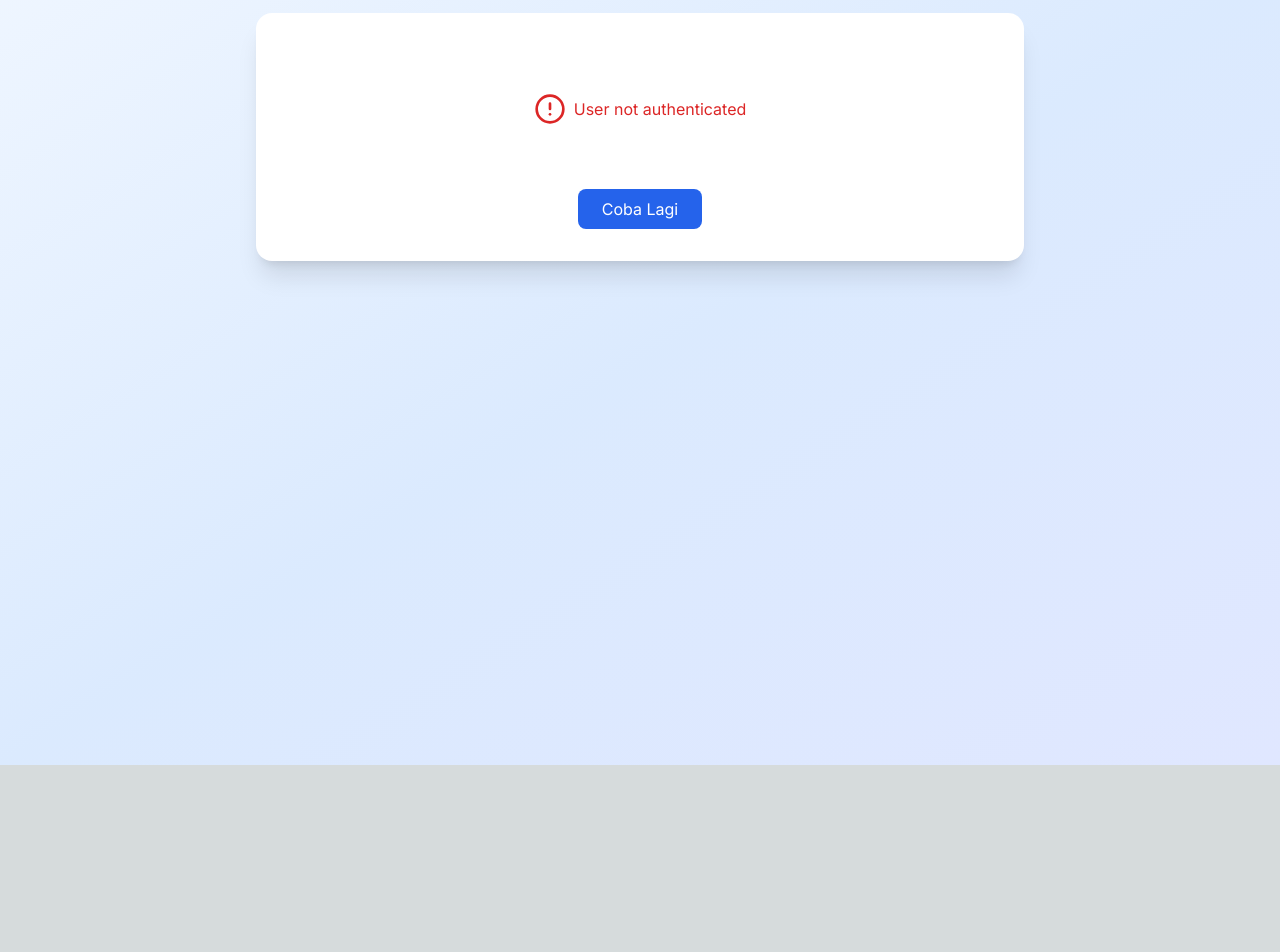
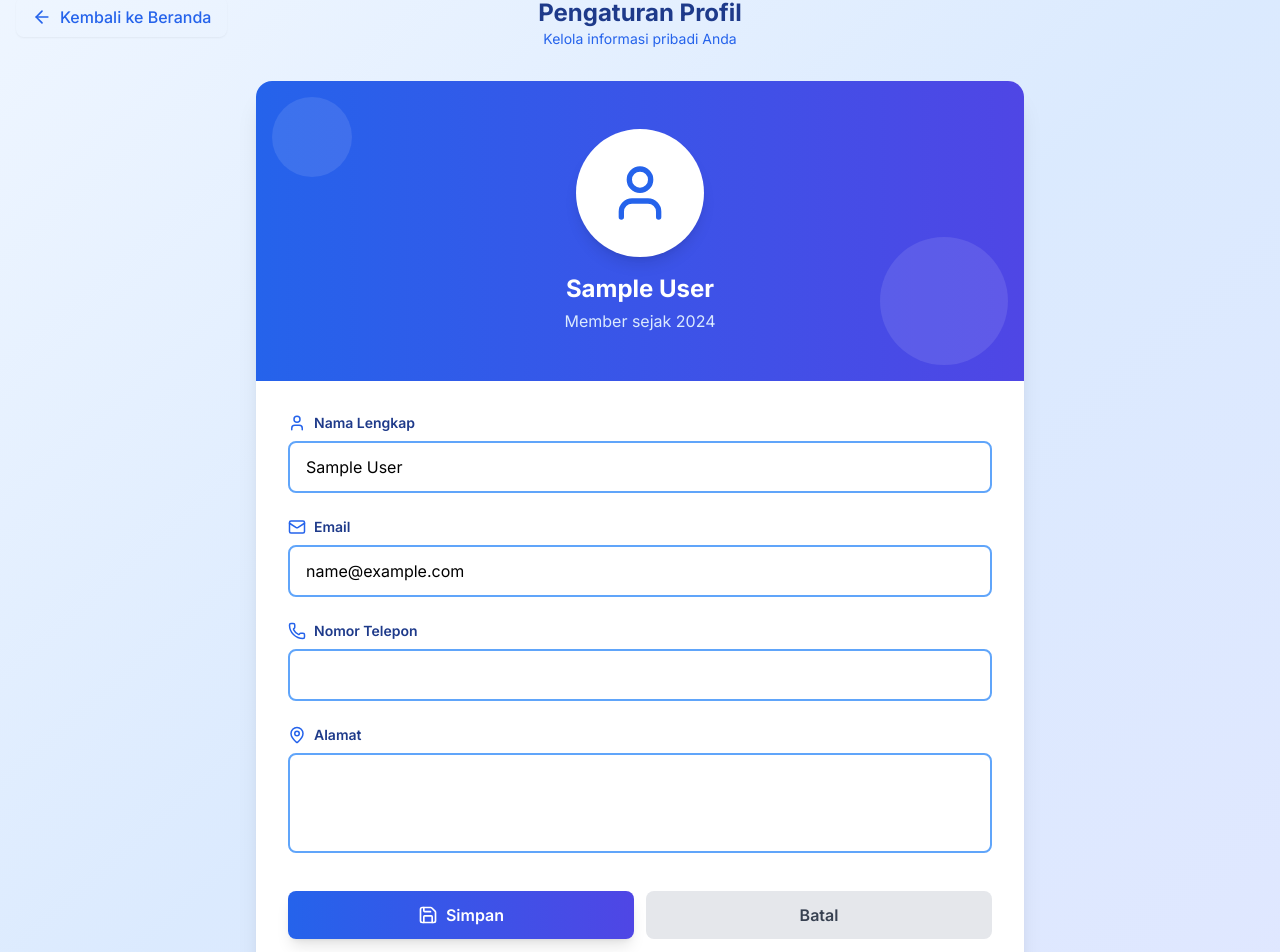
Before and after one commit to Tengku-Abah/Tubes-PBP, a Next.js app: page /Profile in a window 1280 px wide. Shown: the part 35-987 px from the top of the page. Before the commit the page ends 800 px from the top, so only its background shows below. Built offline with nearby package versions, Linux system fonts and the light colour scheme; sample sign-in values are in the browser's storage.

Commit message:
UPDATE PROFILE USER SETING

```diff
--- a/src/app/Profile/page.tsx
+++ b/src/app/Profile/page.tsx
@@ -1,22 +1,11 @@
-'use client';
+'use client'
+import { User, Mail, Phone, MapPin, Edit2, Save, ArrowLeft } from 'lucide-react';
+import { useState, useEffect } from 'react';
+import { useRouter } from 'next/navigation';
+import { getCurrentUser } from '../../lib/auth';
 
-import { User, Mail, Phone, MapPin, Edit2, Save, Loader2, AlertCircle } from 'lucide-react';
-import { useState, useEffect } from 'react';
-import { supabase, User as UserType } from '../../lib/supabase';
-import { useToast } from '../../components/Toast';
-
-// Types
-interface ProfileData {
+interface UserProfile {
   id: string;
-  name: string;
-  email: string;
-  phone?: string;
-  address?: string;
-  role: 'admin' | 'pembeli';
-  created_at: string;
-}
-
-interface ProfileFormData {
   name: string;
   email: string;
   phone: string;
@@ -24,202 +13,170 @@ interface ProfileFormData {
 }
 
 export default function ProfileSettings() {
-  // State management
-  const [isEditing, setIsEditing] = useState(false);
-  const [isLoading, setIsLoading] = useState(true);
-  const [isSaving, setIsSaving] = useState(false);
-  const [error, setError] = useState<string | null>(null);
-  const [profile, setProfile] = useState<ProfileData | null>(null);
-  const [tempProfile, setTempProfile] = useState<ProfileFormData>({
+  const router = useRouter();
+  const [isEditing, setIsEditing] = useState(true); // Set to true by default
+  const [loading, setLoading] = useState(true);
+  const [saving, setSaving] = useState(false);
+  const [user, setUser] = useState<UserProfile | null>(null);
+  const [profile, setProfile] = useState({
     name: '',
     email: '',
     phone: '',
     address: ''
   });
 
-  const { showToast, ToastComponent } = useToast();
+  const [tempProfile, setTempProfile] = useState({
+    name: '',
+    email: '',
+    phone: '',
+    address: ''
+  });
 
-  const showSuccess = (message: string) => {
-    showToast(message, 'success');
-  };
+  // Load user data on component mount
+  useEffect(() => {
+    const loadUserData = () => {
+      try {
+        const currentUser = getCurrentUser();
+        if (!currentUser) {
+          router.push('/Login');
+          return;
+        }
 
-  const showError = (message: string) => {
-    showToast(message, 'error');
-  };
+        setUser(currentUser);
+        const userProfile = {
+          name: currentUser.name || '',
+          email: currentUser.email || '',
+          phone: currentUser.phone || '',
+          address: currentUser.address || ''
+        };
 
-  // Fetch user profile data
-  useEffect(() => {
-    fetchUserProfile();
-  }, []);
-
-  const fetchUserProfile = async () => {
-    try {
-      setIsLoading(true);
-      setError(null);
-
-      // Get current user from Supabase auth
-      const { data: { user }, error: authError } = await supabase.auth.getUser();
-
-      if (authError || !user) {
-        throw new Error('User not authenticated');
-      }
-
-      // Fetch user profile from database
-      const { data: userProfile, error: profileError } = await supabase
-        .from('users')
-        .select('*')
-        .eq('id', user.id)
-        .single();
-
-      if (profileError) {
-        throw new Error('Failed to fetch user profile');
-      }
-
-      if (userProfile) {
         setProfile(userProfile);
         setTempProfile({
-          name: userProfile.name || '',
-          email: userProfile.email || '',
-          phone: userProfile.phone || '',
-          address: userProfile.address || ''
+          name: userProfile.name,
+          email: userProfile.email,
+          phone: userProfile.phone,
+          address: userProfile.address
         });
+        setLoading(false);
+      } catch (error) {
+        console.error('Error loading user data:', error);
+        router.push('/Login');
       }
-    } catch (err) {
-      const errorMessage = err instanceof Error ? err.message : 'Failed to load profile';
-      setError(errorMessage);
-      showError(errorMessage);
-    } finally {
-      setIsLoading(false);
-    }
-  };
+    };
+
+    loadUserData();
+  }, [router]);
 
   const handleEdit = () => {
-    if (!profile) return;
-
     setIsEditing(true);
     setTempProfile({
-      name: profile.name || '',
-      email: profile.email || '',
-      phone: profile.phone || '',
-      address: profile.address || ''
+      name: profile.name,
+      email: profile.email,
+      phone: profile.phone,
+      address: profile.address
     });
   };
 
   const handleSave = async () => {
-    if (!profile) return;
+    if (!user) return;
 
+    setSaving(true);
     try {
-      setIsSaving(true);
-      setError(null);
+      const response = await fetch('/api/user', {
+        method: 'PUT',
+        headers: {
+          'Content-Type': 'application/json',
+        },
+        body: JSON.stringify({
+          id: user.id,
+          name: tempProfile.name,
+          email: tempProfile.email,
+          phone: tempProfile.phone,
+          address: tempProfile.address
+        }),
+      });
 
-      // Validate required fields
-      if (!tempProfile.name.trim()) {
-        throw new Error('Nama tidak boleh kosong');
+      const data = await response.json();
+
+      if (data.success) {
+        // Update local state
+        const updatedProfile = {
+          name: tempProfile.name,
+          email: tempProfile.email,
+          phone: tempProfile.phone,
+          address: tempProfile.address
+        };
+        setProfile(updatedProfile);
+
+        // Update user data in sessionStorage
+        const updatedUser = {
+          ...user,
+          name: tempProfile.name,
+          email: tempProfile.email,
+          phone: tempProfile.phone,
+          address: tempProfile.address
+        };
+        sessionStorage.setItem('user', JSON.stringify(updatedUser));
+        setUser(updatedUser);
+
+        // Keep in edit mode, don't set isEditing to false
+        alert('Profil berhasil diperbarui!');
+      } else {
+        alert('Gagal memperbarui profil: ' + data.message);
       }
-
-      if (!tempProfile.email.trim()) {
-        throw new Error('Email tidak boleh kosong');
-      }
-
-      // Update user profile in database
-      const { data, error: updateError } = await supabase
-        .from('users')
-        .update({
-          name: tempProfile.name.trim(),
-          email: tempProfile.email.trim(),
-          phone: tempProfile.phone.trim() || null,
-          address: tempProfile.address.trim() || null,
-          updated_at: new Date().toISOString()
-        })
-        .eq('id', profile.id)
-        .select()
-        .single();
-
-      if (updateError) {
-        throw new Error('Gagal memperbarui profil');
-      }
-
-      // Update local state
-      setProfile(data);
-      setIsEditing(false);
-      showSuccess('Profil berhasil diperbarui');
-
-    } catch (err) {
-      const errorMessage = err instanceof Error ? err.message : 'Gagal memperbarui profil';
-      setError(errorMessage);
-      showError(errorMessage);
+    } catch (error) {
+      console.error('Error updating profile:', error);
+      alert('Terjadi kesalahan saat memperbarui profil');
     } finally {
-      setIsSaving(false);
+      setSaving(false);
     }
   };
 
   const handleCancel = () => {
-    if (!profile) return;
-
     setTempProfile({
-      name: profile.name || '',
-      email: profile.email || '',
-      phone: profile.phone || '',
-      address: profile.address || ''
+      name: profile.name,
+      email: profile.email,
+      phone: profile.phone,
+      address: profile.address
     });
     setIsEditing(false);
-    setError(null);
   };
 
-  const handleChange = (field: keyof ProfileFormData, value: string) => {
-    setTempProfile(prev => ({ ...prev, [field]: value }));
-    if (error) setError(null); // Clear error when user starts typing
+  const handleChange = (field: string, value: string) => {
+    setTempProfile({ ...tempProfile, [field]: value });
   };
 
-  // Loading state
-  if (isLoading) {
+  const handleBackToHome = () => {
+    router.push('/');
+  };
+
+  if (loading) {
     return (
-      <div className="min-h-screen bg-gradient-to-br from-blue-50 via-blue-100 to-indigo-100 py-12 px-4">
-        <div className="max-w-3xl mx-auto">
-          <div className="bg-white rounded-2xl shadow-xl p-8">
-            <div className="flex items-center justify-center py-12">
-              <Loader2 className="w-8 h-8 animate-spin text-blue-600" />
-              <span className="ml-2 text-blue-600">Memuat profil...</span>
-            </div>
-          </div>
+      <div className="min-h-screen bg-gradient-to-br from-blue-50 via-blue-100 to-indigo-100 flex items-center justify-center">
+        <div className="text-center">
+          <div className="animate-spin rounded-full h-12 w-12 border-b-2 border-blue-600 mx-auto mb-4"></div>
+          <p className="text-blue-600">Memuat data profil...</p>
         </div>
       </div>
     );
   }
 
-  // Error state
-  if (error && !profile) {
-    return (
-      <div className="min-h-screen bg-gradient-to-br from-blue-50 via-blue-100 to-indigo-100 py-12 px-4">
-        <div className="max-w-3xl mx-auto">
-          <div className="bg-white rounded-2xl shadow-xl p-8">
-            <div className="flex items-center justify-center py-12 text-red-600">
-              <AlertCircle className="w-8 h-8" />
-              <span className="ml-2">{error}</span>
-            </div>
-            <div className="text-center mt-4">
-              <button
-                onClick={fetchUserProfile}
-                className="px-6 py-2 bg-blue-600 text-white rounded-lg hover:bg-blue-700 transition-colors"
-              >
-                Coba Lagi
-              </button>
-            </div>
-          </div>
-        </div>
-      </div>
-    );
-  }
+  return (
+    <div className="min-h-screen bg-gradient-to-br from-blue-50 via-blue-100 to-indigo-100 py-8 px-4">
+      {/* Back Button - Positioned at screen edge */}
+      <button
+        onClick={handleBackToHome}
+        className="fixed top-8 left-4 z-10 flex items-center gap-2 px-4 py-2 text-blue-600 hover:text-blue-800 hover:bg-white/50 rounded-lg transition-all duration-200 group shadow-sm"
+      >
+        <ArrowLeft size={20} className="group-hover:-translate-x-1 transition-transform duration-200" />
+        <span className="font-medium">Kembali ke Beranda</span>
+      </button>
 
-  if (!profile) return null;
-
-  return (
-    <div className="min-h-screen bg-gradient-to-br from-blue-50 via-blue-100 to-indigo-100 py-12 px-4">
       <div className="max-w-3xl mx-auto">
-        {/* Header */}
+        {/* Page Title - Centered */}
         <div className="text-center mb-8">
-          <h1 className="text-4xl font-bold text-blue-900 mb-2">Pengaturan Profil</h1>
-          <p className="text-blue-600">Kelola informasi pribadi Anda</p>
+          <h1 className="text-2xl font-bold text-blue-900">Pengaturan Profil</h1>
+          <p className="text-sm text-blue-600">Kelola informasi pribadi Anda</p>
         </div>
 
         {/* Profile Card */}
@@ -235,34 +192,18 @@ export default function ProfileSettings() {
                 <User size={64} className="text-blue-600" />
               </div>
               <h2 className="text-2xl font-bold text-white">{profile.name}</h2>
-              <p className="text-blue-100 mt-1">
-                Member sejak {new Date(profile.created_at).getFullYear()}
-              </p>
-              {profile.role === 'admin' && (
-                <span className="inline-block mt-2 px-3 py-1 bg-yellow-400 text-yellow-900 text-sm font-semibold rounded-full">
-                  Administrator
-                </span>
-              )}
+              <p className="text-blue-100 mt-1">Member sejak 2024</p>
             </div>
           </div>
 
           {/* Form Section */}
           <div className="p-8">
-            {/* Error Display */}
-            {error && (
-              <div className="mb-6 p-4 bg-red-50 border border-red-200 rounded-lg flex items-center text-red-700">
-                <AlertCircle className="w-5 h-5 mr-2 flex-shrink-0" />
-                <span>{error}</span>
-              </div>
-            )}
-
             <div className="space-y-6">
               {/* Nama */}
               <div className="group">
                 <label className="flex items-center text-sm font-semibold text-blue-900 mb-2">
                   <User size={18} className="mr-2 text-blue-600" />
                   Nama Lengkap
-                  <span className="text-red-500 ml-1">*</span>
                 </label>
                 <input
                   type="text"
@@ -274,7 +215,6 @@ export default function ProfileSettings() {
                       ? 'border-blue-400 focus:border-blue-600 focus:outline-none bg-white'
                       : 'border-gray-200 bg-gray-50 text-gray-700'
                   }`}
-                  placeholder="Masukkan nama lengkap"
                 />
               </div>
 
@@ -283,7 +223,6 @@ export default function ProfileSettings() {
                 <label className="flex items-center text-sm font-semibold text-blue-900 mb-2">
                   <Mail size={18} className="mr-2 text-blue-600" />
                   Email
-                  <span className="text-red-500 ml-1">*</span>
                 </label>
                 <input
                   type="email"
@@ -295,7 +234,6 @@ export default function ProfileSettings() {
                       ? 'border-blue-400 focus:border-blue-600 focus:outline-none bg-white'
                       : 'border-gray-200 bg-gray-50 text-gray-700'
                   }`}
-                  placeholder="Masukkan alamat email"
                 />
               </div>
 
@@ -307,7 +245,7 @@ export default function ProfileSettings() {
                 </label>
                 <input
                   type="tel"
-                  value={isEditing ? tempProfile.phone : (profile.phone || '')}
+                  value={isEditing ? tempProfile.phone : profile.phone}
                   onChange={(e) => handleChange('phone', e.target.value)}
                   disabled={!isEditing}
                   className={`w-full px-4 py-3 rounded-lg border-2 transition-all ${
@@ -315,7 +253,6 @@ export default function ProfileSettings() {
                       ? 'border-blue-400 focus:border-blue-600 focus:outline-none bg-white'
                       : 'border-gray-200 bg-gray-50 text-gray-700'
                   }`}
-                  placeholder="Masukkan nomor telepon"
                 />
               </div>
 
@@ -326,7 +263,7 @@ export default function ProfileSettings() {
                   Alamat
                 </label>
                 <textarea
-                  value={isEditing ? tempProfile.address : (profile.address || '')}
+                  value={isEditing ? tempProfile.address : profile.address}
                   onChange={(e) => handleChange('address', e.target.value)}
                   disabled={!isEditing}
                   rows={3}
@@ -335,7 +272,6 @@ export default function ProfileSettings() {
                       ? 'border-blue-400 focus:border-blue-600 focus:outline-none bg-white'
                       : 'border-gray-200 bg-gray-50 text-gray-700'
                   }`}
-                  placeholder="Masukkan alamat lengkap"
                 />
               </div>
             </div>
@@ -354,25 +290,14 @@ export default function ProfileSettings() {
                 <>
                   <button
                     onClick={handleSave}
-                    disabled={isSaving}
-                    className="flex-1 bg-gradient-to-r from-blue-600 to-indigo-600 text-white py-3 rounded-lg font-semibold hover:from-blue-700 hover:to-indigo-700 transition-all shadow-lg hover:shadow-xl flex items-center justify-center gap-2 disabled:opacity-50 disabled:cursor-not-allowed"
+                    className="flex-1 bg-gradient-to-r from-blue-600 to-indigo-600 text-white py-3 rounded-lg font-semibold hover:from-blue-700 hover:to-indigo-700 transition-all shadow-lg hover:shadow-xl flex items-center justify-center gap-2"
                   >
-                    {isSaving ? (
-                      <>
-                        <Loader2 size={20} className="animate-spin" />
-                        Menyimpan...
-                      </>
-                    ) : (
-                      <>
-                        <Save size={20} />
-                        Simpan
-                      </>
-                    )}
+                    <Save size={20} />
+                    Simpan
                   </button>
                   <button
                     onClick={handleCancel}
-                    disabled={isSaving}
-                    className="flex-1 bg-gray-200 text-gray-700 py-3 rounded-lg font-semibold hover:bg-gray-300 transition-all flex items-center justify-center gap-2 disabled:opacity-50 disabled:cursor-not-allowed"
+                    className="flex-1 bg-gray-200 text-gray-700 py-3 rounded-lg font-semibold hover:bg-gray-300 transition-all flex items-center justify-center gap-2"
                   >
                     Batal
                   </button>
@@ -384,23 +309,11 @@ export default function ProfileSettings() {
 
         {/* Info Card */}
         <div className="mt-6 bg-blue-50 border-2 border-blue-200 rounded-xl p-4">
-          <div className="flex items-center gap-3">
-            <div className="w-10 h-10 bg-blue-100 rounded-full flex items-center justify-center">
-              <User className="w-5 h-5 text-blue-600" />
-            </div>
-            <div>
-              <h3 className="font-semibold text-blue-800">Informasi Akun</h3>
-              <p className="text-sm text-blue-600">
-                Bergabung sejak {profile ? new Date(profile.created_at).getFullYear() : ''} •
-                {profile?.role === 'admin' ? ' Administrator' : ' Member'}
-              </p>
-            </div>
-          </div>
+          <p className="text-sm text-blue-800 text-center">
+            <span className="font-semibold">💡 Tips:</span> Pastikan informasi Anda selalu terkini untuk pengalaman yang lebih baik
+          </p>
         </div>
       </div>
-
-      {/* Toast Component */}
-      {ToastComponent}
     </div>
   );
 }
--- a/src/app/api/user/route.ts
+++ b/src/app/api/user/route.ts
@@ -10,6 +10,7 @@ const dummyUsers = [
     password: '$2b$10$voXgrTXntv2g17ERAGbfo.VdpIWNwn9PIb29g8M3FvOTlxP3.nrMi', // Admin08
     name: 'Admin User',
     phone: '081234567890',
+    address: 'Jl. Admin No. 1, Jakarta',
     role: 'admin',
     createdAt: new Date().toISOString(),
     isActive: true
@@ -20,6 +21,7 @@ const dummyUsers = [
     password: '$2a$10$92IXUNpkjO0rOQ5byMi.Ye4oKoEa3Ro9llC/.og/at2.uheWG/igi', // password123
     name: 'Regular User',
     phone: '081111222333',
+    address: 'Jl. User No. 2, Bandung',
     role: 'pembeli',
     createdAt: new Date().toISOString(),
     isActive: true
@@ -254,7 +256,7 @@ export async function GET(request: NextRequest) {
 export async function PUT(request: NextRequest) {
   try {
     const body = await request.json();
-    const { id, name, email, role, isActive } = body;
+    const { id, name, email, phone, address, role, isActive } = body;
 
     // Validasi input
     if (!id) {
@@ -278,6 +280,8 @@ export async function PUT(request: NextRequest) {
       ...dummyUsers[userIndex],
       ...(name && { name }),
       ...(email && { email }),
+      ...(phone && { phone }),
+      ...(address && { address }),
       ...(role && { role }),
       ...(isActive !== undefined && { isActive })
     };
```
Also changed, not shown: src/components/UserProfileDropdown.tsx (+15 -2 lines), 1 other file (tests, documents, lock files or other folders).
